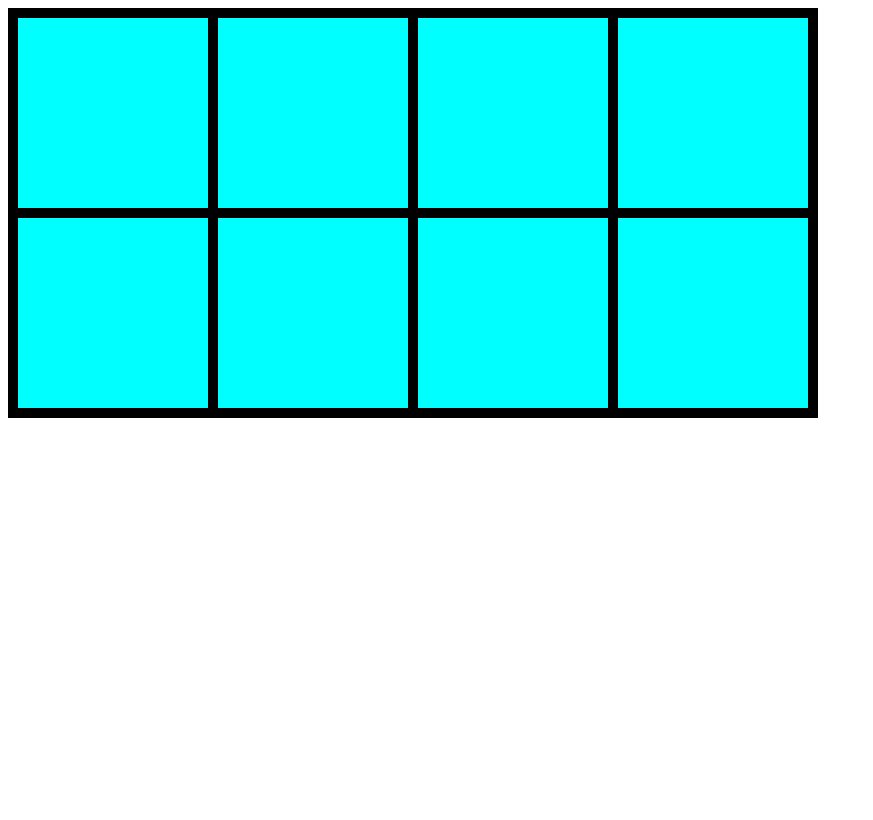
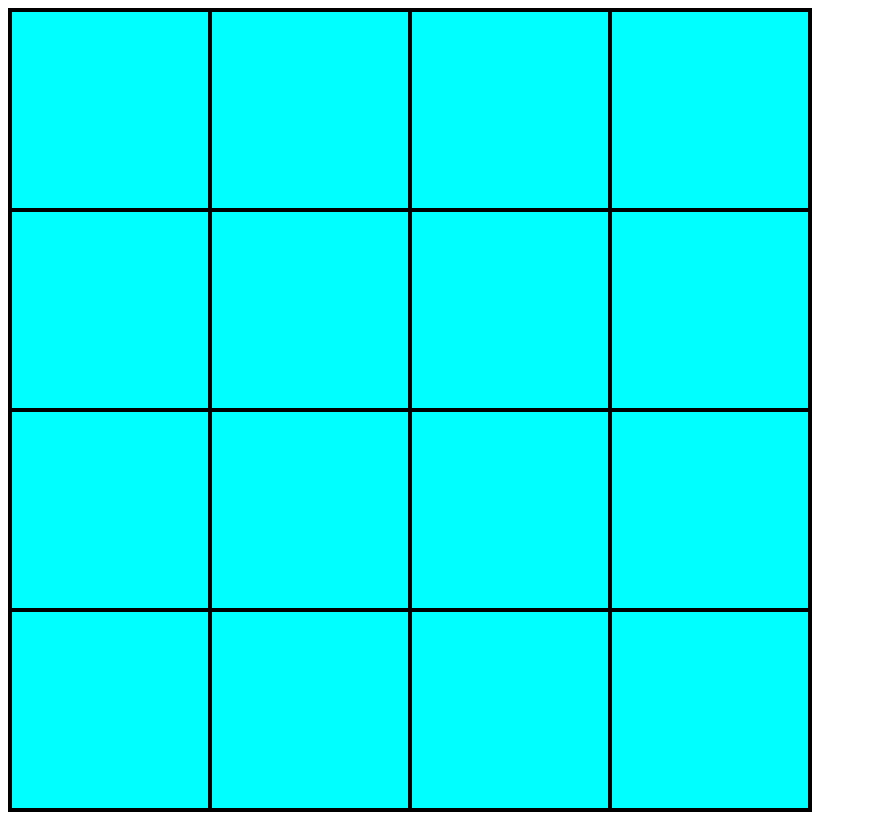
Before and after one commit to whohensee/etch-a-sketch, a plain HTML site: page index.html in a window 1280 px wide. Shown: the whole page, without its empty margins (0-873 px from the left). Drawn offline with Linux system fonts and the light colour scheme.

Commit message:
Finish rough mockup of appearance without jS

```diff
--- a/index.html
+++ b/index.html
@@ -19,7 +19,14 @@
         <div class="tile"></div>
         <div class="tile"></div>
         <div class="tile"></div>
-
+        <div class="tile"></div>
+        <div class="tile"></div>
+        <div class="tile"></div>
+        <div class="tile"></div>
+        <div class="tile"></div>
+        <div class="tile"></div>
+        <div class="tile"></div>
+        <div class="tile"></div>
     </div>
 </body>
 
--- a/style.css
+++ b/style.css
@@ -4,14 +4,14 @@
   /* height: 800px; */
   display: flex;
   flex-wrap: wrap;
-  border: 5px solid black;
+  border: 2px solid black;
 }
 
 .tile {
-    background-color: aqua;
-    box-sizing: border-box;
-    width: 200px;
-    height: 200px;
-    padding: 5px;
-    border: 5px solid black;
+  background-color: aqua;
+  box-sizing: border-box;
+  width: 200px;
+  height: 200px;
+  padding: 5px;
+  border: 2px solid black;
 }
```
